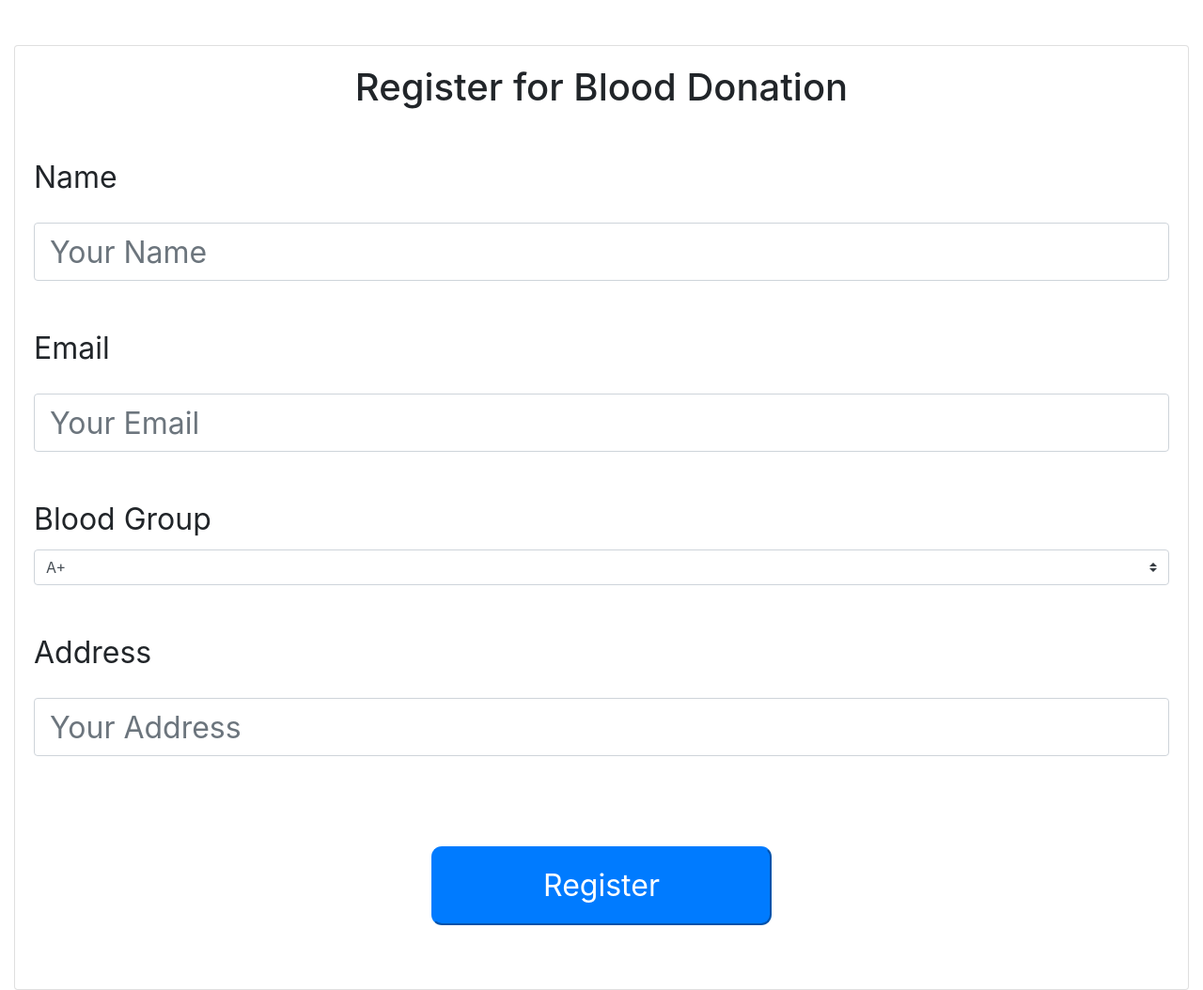
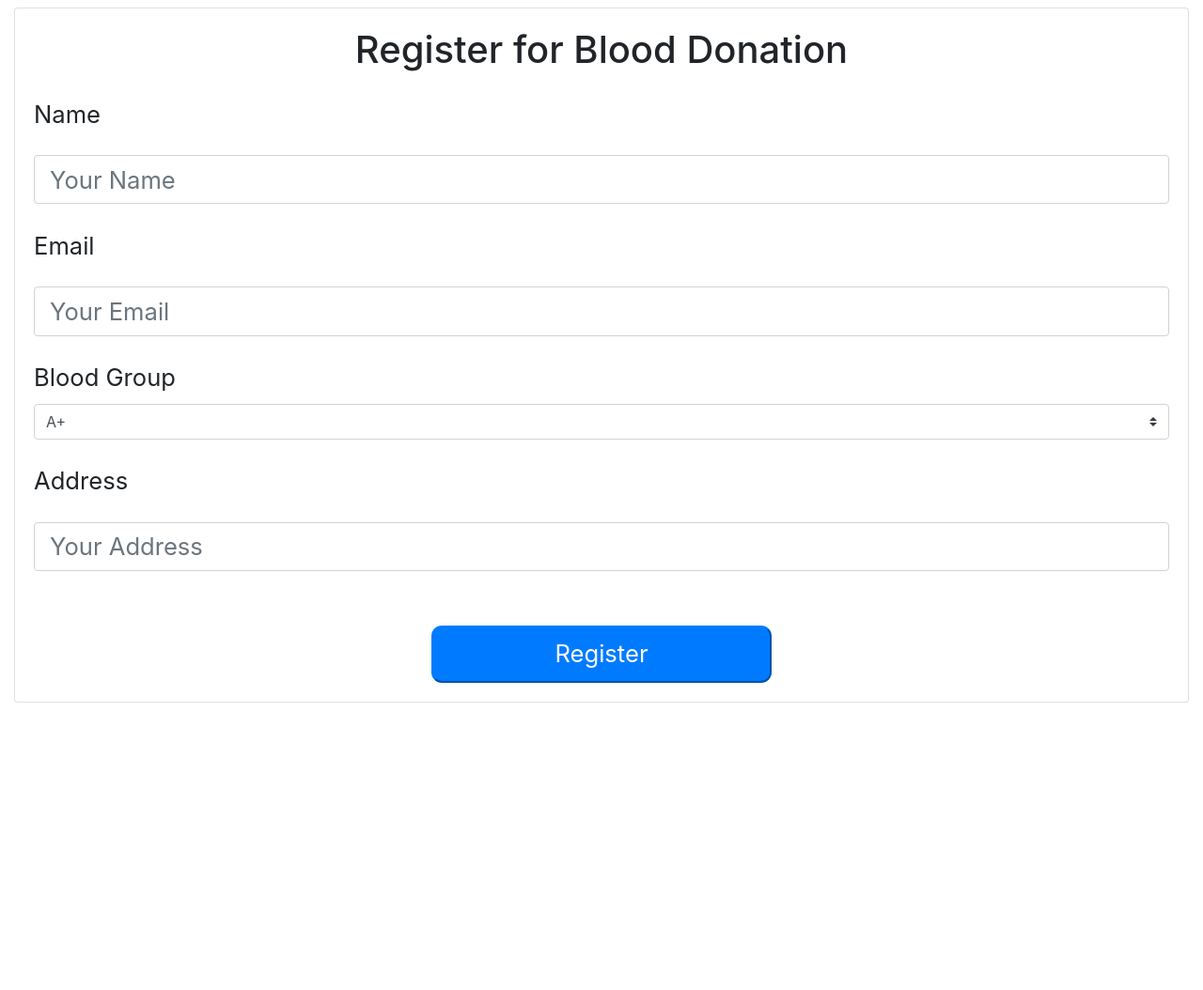
Before and after one commit to Luckysolanki902/blooddonation, a Flask app: page /registration in a window 1280 px wide. Shown: the whole page at 94% size. After the commit the page ends 748 px from the top, so only its background shows below. Run offline with Flask 3, Linux system fonts and the light colour scheme; some libraries are stand-ins or nearby versions.

Commit message:
form debug 2

```diff
--- a/templates/registration.html
+++ b/templates/registration.html
@@ -8,48 +8,32 @@
     <link rel="stylesheet" href="https://stackpath.bootstrapcdn.com/bootstrap/4.5.2/css/bootstrap.min.css">
 
     <style>
-        @media (min-width: 900px) {
-            .form-control-label {
-                font-size: 1rem;
-            }
-
-            .form-control {
-                font-size: 1rem;
-                margin: 0.7rem auto;
-                padding: 0.7rem;
-            }
-
-            .form-group {
-                margin: 1.5rem auto;
-            }
-        }
-
         .form-control-label {
-            font-size: 2rem;
+            font-size: 1.6rem;
         }
 
         .form-control {
-            font-size: 2rem;
+            font-size: 1.6rem;
             margin: 1rem auto;
             padding: 1rem;
         }
 
         .form-group {
-            margin: 3rem auto;
+            margin: 1.6rem auto;
         }
 
         .btn-lg {
             width: 30%;
-            font-size: 2rem;
-            padding: 1rem;
+            font-size: 1.6rem;
+            padding: 0.6rem;
             border-radius: 0.7rem;
-            margin: 3rem auto;
+            margin-top: 2rem;
         }
     </style>
 </head>
 
 <body>
-    <div class="container-fluid mt-5">
+    <div class="container-fluid mt-2">
         <div class="row justify-content-center">
             <div class="col-12">
                 <div class="card">
```
